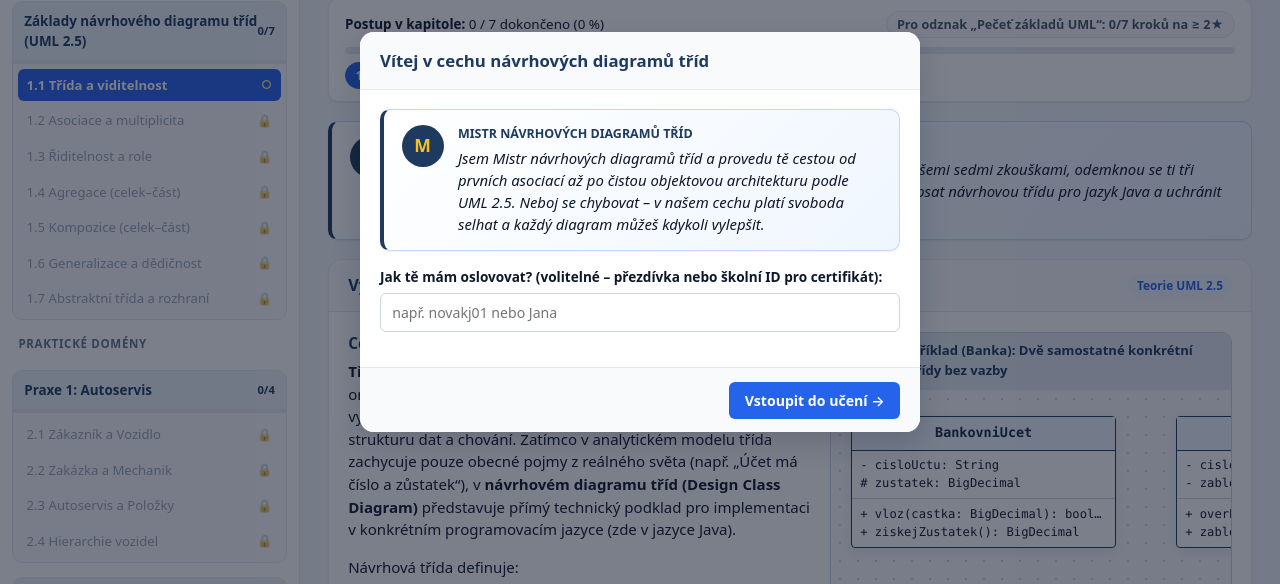
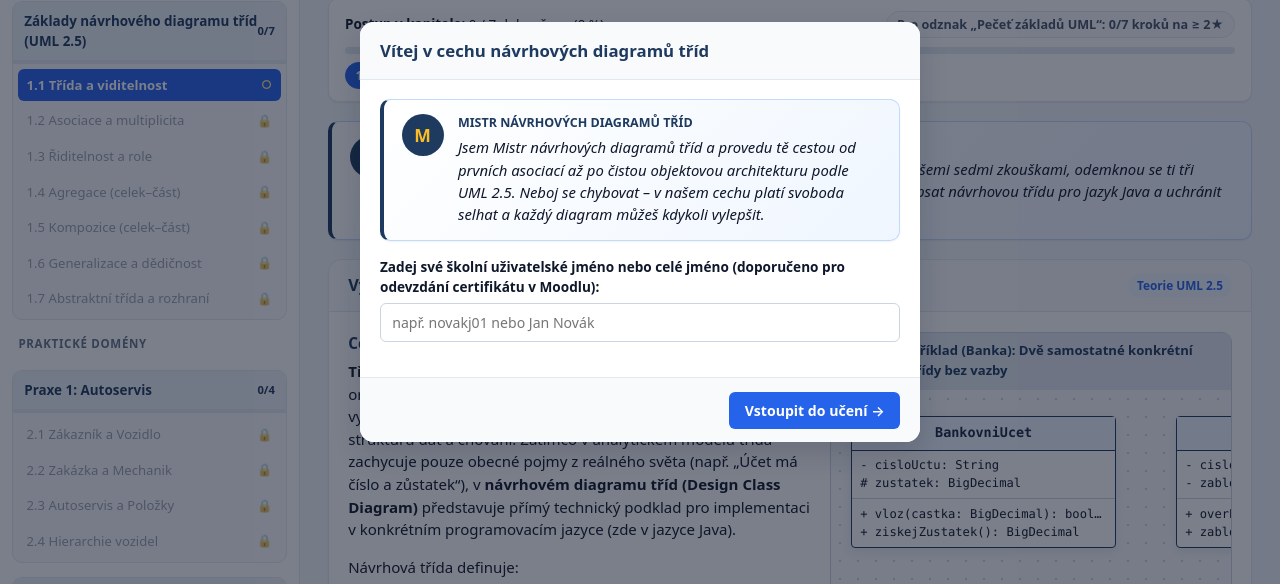
Before and after one commit to Vlastimil-Rolf/uml-mini-kurz, a plain HTML site: page index.html in a window 1280 px wide. Shown: the part 168-752 px from the top of the page. Drawn offline with Linux system fonts and the light colour scheme.

Commit message:
Update index.html

```diff
--- a/index.html
+++ b/index.html
@@ -189,8 +189,8 @@
           </div>
         </div>
         <div class="form-group">
-          <label for="input-onboarding-name">Jak tě mám oslovovat? (volitelné – přezdívka nebo školní ID pro certifikát):</label>
-          <input type="text" id="input-onboarding-name" class="input" placeholder="např. novakj01 nebo Jana">
+          <label for="input-onboarding-name">Zadej své školní uživatelské jméno nebo celé jméno (doporučeno pro odevzdání certifikátu v Moodlu):</label>
+          <input type="text" id="input-onboarding-name" class="input" placeholder="např. novakj01 nebo Jan Novák">
         </div>
       </div>
       <div class="modal-footer">
@@ -244,9 +244,11 @@
         <div class="form-group">
           <label for="input-student-id">Jméno / identifikátor učedníka (pro certifikát a odevzdání):</label>
           <div class="inline-form">
-            <input type="text" id="input-student-id" class="input" placeholder="např. novakj01">
+            <input type="text" id="input-student-id" class="input" placeholder="např. novakj01 nebo Jan Novák">
             <button type="button" id="btn-save-student-id" class="btn btn-sm btn-secondary">Uložit</button>
           </div>
+          <small id="cert-session-note" style="display:block;margin-top:0.35rem;color:#64748b;"></small>
+          <small id="student-id-lock-note" style="display:block;margin-top:0.2rem;color:#b45309;" hidden></small>
         </div>
 
         <div class="form-group">
```
